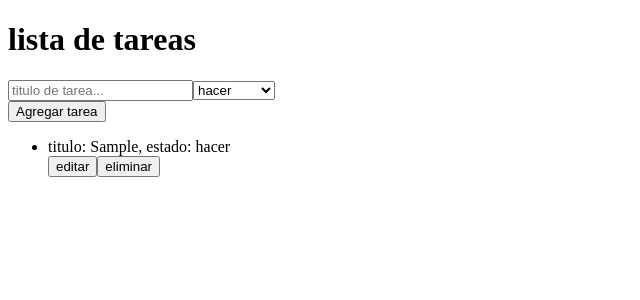
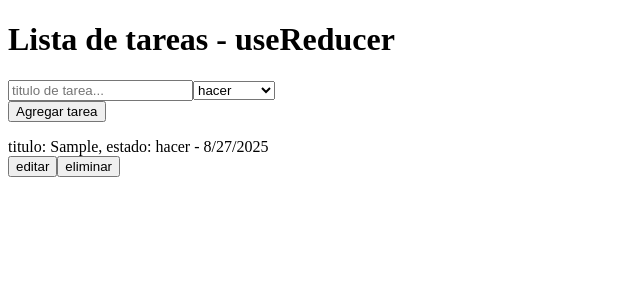
Before and after one commit to ramigalvan/utn-react-lista-tareas, a React (Vite) app: page / in a window 1280 px wide. Both pictures are taken after typing "Sample" into the empty fields and a click on the button "Agregar tarea". Shown: the top 300 px of the page, without its empty margins (0-640 px from the left). Built offline with nearby package versions, Linux system fonts and the light colour scheme.

Commit message:
ajustando componente App con useReducer

```diff
--- a/src/App.tsx
+++ b/src/App.tsx
@@ -1,14 +1,9 @@
-import { useState, type ChangeEvent, type FormEvent } from 'react'
+import { useReducer, useState, type ChangeEvent, type FormEvent } from 'react'
+import type { Tarea } from './types'
+import { tareasReducer } from './tareaReducer'
 // import './App.css'
 
-type EstadoTarea = 'hacer' | 'haciendo' | 'terminado'
 
-interface Tarea {
-  id: string
-  titulo: string
-  estado: EstadoTarea
-  fechaCreacion: Date
-}
 
 const TAREA_INICIAL: Omit<Tarea, 'id' | 'fechaCreacion'> = {
   titulo: '',
@@ -16,8 +11,9 @@ const TAREA_INICIAL: Omit<Tarea, 'id' | 'fechaCreacion'> = {
 }
 
 function App() {
+  const [tareas, dispatch] = useReducer(tareasReducer, [])
+
   const [tarea, setTarea] = useState(TAREA_INICIAL)
-  const [tareas, setTareas] = useState<Tarea[]>([])
   const [errorMsg, setErrorMsg] = useState<string>("")
   const [modoEdicion, setModoEdicion] = useState<string | null>(null)
 
@@ -39,20 +35,23 @@ function App() {
     if (!validarFormulario()) return
 
     if (modoEdicion) { //actualizar tarea existente
-      setTareas(tareas.map(t =>
-        t.id === modoEdicion
-          ? { ...t, titulo: tarea.titulo.trim(), estado: tarea.estado }
-          : t
-      ))
+      dispatch({
+        type: 'ACTUALIZAR_TAREA',
+        payload: {
+          id: modoEdicion,
+          titulo: tarea.titulo.trim(),
+          estado: tarea.estado
+        }
+      })
       setModoEdicion(null)
     } else {
-      const nuevaTarea: Tarea = {
-        ...tarea,
-        id: crypto.randomUUID(),
-        titulo: tarea.titulo.trim(),
-        fechaCreacion: new Date()
-      }
-      setTareas([...tareas, nuevaTarea])
+      dispatch({
+        type: 'AGREGAR_TAREA',
+        payload: {
+          titulo: tarea.titulo.trim(),
+          estado: tarea.estado
+        }
+      })
     }
     //limpiar formulario
     setTarea(TAREA_INICIAL)
@@ -81,8 +80,10 @@ function App() {
 
   const eliminarTarea = (id: string): void => {
     if (window.confirm('¿estas seguro de que quieres eliminar esta tarea?')) {
-      const tareasActualizada: Tarea[] = tareas.filter(t => t.id != id)
-      setTareas(tareasActualizada)
+      dispatch({
+        type: 'ELIMINAR_TAREA',
+        payload: id
+      })
       if (modoEdicion === id) {
         cancelarEdicion()
       }
@@ -97,7 +98,7 @@ function App() {
 
   return (
     <>
-      <h1>lista de tareas</h1>
+      <h1>Lista de tareas - useReducer</h1>
 
       <form onSubmit={handleSubmit}>
         {errorMsg && <span >{errorMsg}</span>}
@@ -123,18 +124,18 @@ function App() {
       </form>
 
       {
-        tareas.length ?  (
-          <ul>
+        tareas.length ? (
+          <ul style={{ listStyle: 'none', padding: 0, margin: '1rem 0' }}>
             {tareas.map((tarea) =>
               <li key={tarea.id} style={{ marginBottom: "1rem" }}>
-                titulo: {tarea.titulo}, estado: {tarea.estado}
+                titulo: {tarea.titulo}, estado: {tarea.estado} - <span>{tarea.fechaCreacion.toLocaleDateString()}</span>
                 <div>
                   <button onClick={() => { editarTarea(tarea.id) }}>editar</button>
                   <button onClick={() => { eliminarTarea(tarea.id) }}>eliminar</button>
                 </div>
               </li>)}
           </ul>
-        ): (
+        ) : (
           <span>No hay tareas por hacer...</span>
         )
       }
--- /dev/null
+++ b/src/tareaReducer.ts
@@ -0,0 +1,41 @@
+import type { EstadoTarea, Tarea } from "./types";
+
+export type AccionTarea =
+    | {type: 'AGREGAR_TAREA'; payload: Omit<Tarea, 'id' | 'fechaCreacion'> }
+    | {type: 'ACTUALIZAR_TAREA'; payload: {id: string; titulo: string; estado: EstadoTarea}}
+    | {type: 'ELIMINAR_TAREA'; payload: string }
+    | {type: 'INICIALIZAR_TAREAS'; payload: Tarea[] }
+
+export function tareasReducer(state: Tarea[], action: AccionTarea): Tarea[] {
+    switch(action.type){
+
+        case 'AGREGAR_TAREA': {
+            const nuevaTarea: Tarea = {
+                ...action.payload,
+                id: crypto.randomUUID(),
+                fechaCreacion: new Date()
+            }
+            return [...state, nuevaTarea]
+        }
+
+        case 'ELIMINAR_TAREA': {
+            return state.filter(tarea => tarea.id !== action.payload)
+        }
+
+        case 'INICIALIZAR_TAREAS': {
+            return action.payload
+        }
+
+        case 'ACTUALIZAR_TAREA': {
+            return state.map(tarea =>
+                tarea.id === action.payload.id
+                ? {...tarea, titulo: action.payload.titulo, estado: action.payload.estado}
+                : tarea
+            )
+        }
+
+        default: {
+            return state
+        }
+    }
+}
--- /dev/null
+++ b/src/types.ts
@@ -0,0 +1,9 @@
+
+export interface Tarea {
+  id: string
+  titulo: string
+  estado: EstadoTarea
+  fechaCreacion: Date
+}
+
+export type EstadoTarea = 'hacer' | 'haciendo' | 'terminado'
```
